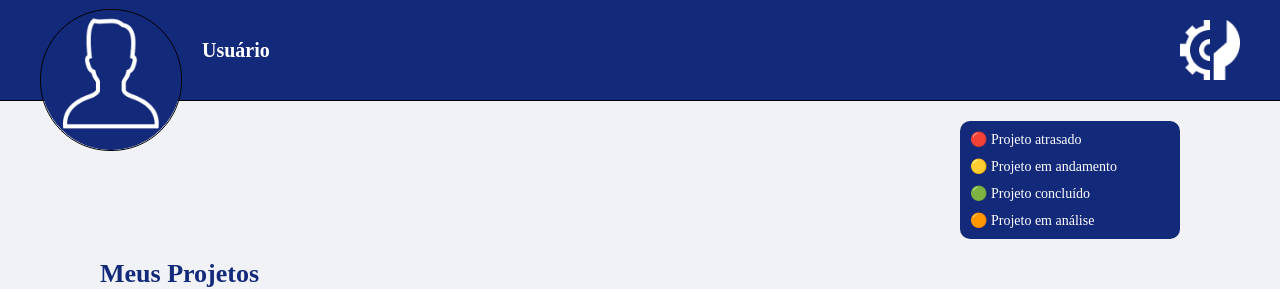
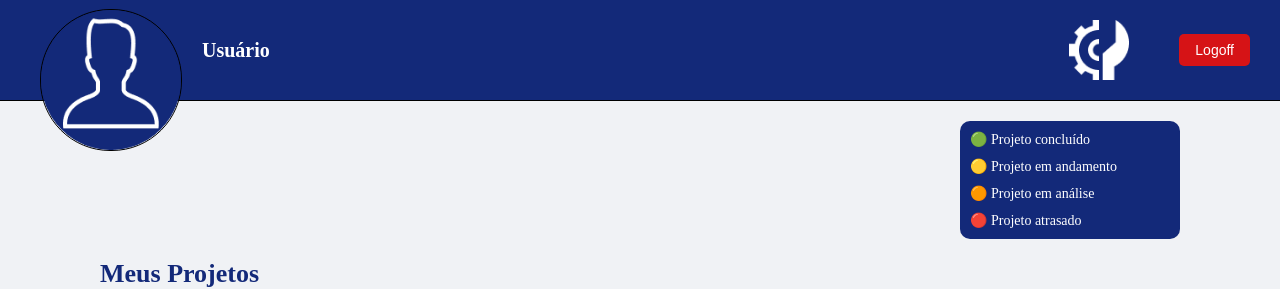
Before and after one commit to LucasRayzer/PIN3, a React (Vite) app in the folder PIN3/: page /homeCoord in a window 1280 px wide. Shown: the top 289 px of the page. Built offline with nearby package versions, Linux system fonts and the light colour scheme; no server answers.

Commit message:
Last Update

```diff
--- a/PIN3/src/components/HeaderMenu/NavHeader.styles.jsx
+++ b/PIN3/src/components/HeaderMenu/NavHeader.styles.jsx
@@ -56,3 +56,20 @@ export const ConfigImage = styled.img.attrs({
    display:flex;
    align-items: center;
   `;
+
+
+  export const LogoutButton = styled.button`
+      background-color: #d61316;
+      color: white;
+      border: none;
+      border-radius: 5px;
+      padding: 8px 16px;
+      font-size: 14px;
+      cursor: pointer;
+      margin-left: 10px;
+      margin-right: 30px;
+
+      &:hover {
+          background-color: #d9363e;
+      }
+  `;
--- a/PIN3/src/components/HeaderMenu/NavHeader.ui.jsx
+++ b/PIN3/src/components/HeaderMenu/NavHeader.ui.jsx
@@ -2,7 +2,7 @@ import React, { useContext, useEffect, useState } from 'react';
 import { useNavigate } from 'react-router-dom';
 import axios from 'axios';
 import {
-    NavContainer, NavUser, NavUserImage, NavUserInfo, ConfigImage, ConfigBlock
+    NavContainer, NavUser, NavUserImage, NavUserInfo, ConfigImage, ConfigBlock, LogoutButton
 } from './NavHeader.styles';
 import ConfigLogo from '../../assets/images/ConfigLogo.png';
 import userFoto from '../../assets/images/user_Default_Avatar.png';
@@ -11,7 +11,7 @@ import AuthContext from '../../AuthContext';
 export default function NavHeader() {
     const navigate = useNavigate();
     const [userData, setUserData] = useState({ userName: '', fotoPerfil: '' });
-    const {authData, setAuthData } = useContext(AuthContext);
+    const { authData, setAuthData } = useContext(AuthContext);
 
     useEffect(() => {
         const fetchUserName = async (idU) => {
@@ -26,6 +26,13 @@ export default function NavHeader() {
         fetchUserName(authData.idU);
     }, [authData.idU]);
 
+    const handleLogoff = () => {
+        // Limpa os dados de autenticação
+        setAuthData(null);
+        localStorage.removeItem('authToken'); // Exemplo se você salva o token no localStorage
+        navigate('/login'); // Redireciona para a página de login
+    };
+
     return (
         <NavContainer>
             <NavUser>
@@ -34,6 +41,7 @@ export default function NavHeader() {
             </NavUser>
             <ConfigBlock>
                 <ConfigImage onClick={() => navigate('/settings')} src={ConfigLogo} alt='Config' />
+                <LogoutButton onClick={handleLogoff}>Logoff</LogoutButton>
             </ConfigBlock>
         </NavContainer>
     );
--- a/PIN3/src/pages/adminPages/ExibeRelatorio/RelatorioPageView.ui.jsx
+++ b/PIN3/src/pages/adminPages/ExibeRelatorio/RelatorioPageView.ui.jsx
@@ -61,12 +61,12 @@ export default function ViewRelatorioProjectAdmin() {
             <ViewRelatorioContainerAdmin>
                 <TasksSectionAdmin>
                     <BlockAdmin>
-                        <TitleAdmin>Tarefas Concluídas</TitleAdmin>
-                        <ValueAdmin>{relatorio.totalTarefas || 0}</ValueAdmin>
+                        <TitleAdmin>Entregas Feitas</TitleAdmin>
+                        <ValueAdmin>{relatorio.countTarefaConcluida || 0}</ValueAdmin>
                     </BlockAdmin>
                     <BlockAdmin>
                         <TitleAdmin>Número de tarefas Atribuídas</TitleAdmin>
-                        <ValueAdmin>{relatorio.tarefasAtribuidas || 0}</ValueAdmin>
+                        <ValueAdmin>{relatorio.totalTarefas || 0}</ValueAdmin>
                     </BlockAdmin>
                     <BlockAdmin>
                         <TitleAdmin>Dias Restantes</TitleAdmin>
@@ -74,7 +74,13 @@ export default function ViewRelatorioProjectAdmin() {
                     </BlockAdmin>
                     <BlockAdmin>
                         <TitleAdmin>Status do Projeto</TitleAdmin>
-                        <ValueAdmin>{relatorio.statusProjeto || 'Indefinido'}</ValueAdmin>
+                        <ValueAdmin>
+                            {relatorio.statusProjeto === 1 && 'Concluído'}
+                            {relatorio.statusProjeto === 2 && 'Pendente'}
+                            {relatorio.statusProjeto === 3 && 'Em andamento'}
+                            {relatorio.statusProjeto === 4 && 'Atrasado'}
+                            {![1, 2, 3, 4].includes(relatorio.statusProjeto) && 'Indefinido'}
+                        </ValueAdmin>
                     </BlockAdmin>
                     <BlockAdmin>
                         <TitleAdmin>Data de Início</TitleAdmin>
@@ -107,8 +113,8 @@ export default function ViewRelatorioProjectAdmin() {
                     </ScrollContainerAdminPart>
                     <BlockAdmin>
                         <TitleAdmin>Desempenho da Equipe</TitleAdmin>
-                        <Title>Tempo Médio de conclusão de Tarefas:{relatorio.tempoMedioConclusao}</Title>
-                        <Title>% de Tarefas entregues no prazo:{relatorio.percentualDentroPrazo}</Title>
+                        <Title>Tempo Médio de conclusão de Tarefas: {relatorio.tempoMedioConclusao} dias.</Title>
+                        <Title>% de Tarefas entregues no prazo: {relatorio.percentualDentroPrazo}</Title>
                     </BlockAdmin>
                     <BlockAdmin>
                         <TitleAdmin>Relatório de</TitleAdmin>
--- a/PIN3/src/pages/coordenadorPages/ExibeRelatorio/RelatorioPageView.ui.jsx
+++ b/PIN3/src/pages/coordenadorPages/ExibeRelatorio/RelatorioPageView.ui.jsx
@@ -66,12 +66,12 @@ export default function ViewRelatorioProjectCoord() {
 
                 <TasksSectionCoord>
                     <BlockCoord>
-                    <TitleCoord>Tarefas Concluídas</TitleCoord>
-                    <ValueCoord>{relatorio.totalTarefas || 0}</ValueCoord>
+                    <TitleCoord>Entregas Feitas</TitleCoord>
+                    <ValueCoord>{relatorio.countTarefaConcluida|| 0}</ValueCoord>
                     </BlockCoord>
                     <BlockCoord>
                     <TitleCoord>Número de tarefas Atribuidas</TitleCoord>
-                        <ValueCoord>{relatorio.tarefasAtribuidas || 0}</ValueCoord>
+                        <ValueCoord>{relatorio.totalTarefas || 0}</ValueCoord>
                     </BlockCoord>
                     <BlockCoord>
                     <TitleCoord>Dias Restantes</TitleCoord>
@@ -79,7 +79,13 @@ export default function ViewRelatorioProjectCoord() {
                     </BlockCoord>
                     <BlockCoord>
                     <TitleCoord>Status do Projeto</TitleCoord>
-                        <ValueCoord>{relatorio.statusProjeto || 'Indefinido'}</ValueCoord>
+                        <ValueCoord>
+                            {relatorio.statusProjeto === 1 && 'Concluído'}
+                            {relatorio.statusProjeto === 2 && 'Pendente'}
+                            {relatorio.statusProjeto === 3 && 'Em andamento'}
+                            {relatorio.statusProjeto === 4 && 'Atrasado'}
+                            {![1, 2, 3, 4].includes(relatorio.statusProjeto) && 'Indefinido'}
+                            </ValueCoord>
                     </BlockCoord>
                     <BlockCoord>
                     <TitleCoord>Data de Início</TitleCoord>
@@ -113,8 +119,8 @@ export default function ViewRelatorioProjectCoord() {
 
                     <BlockCoord>
                         <TitleCoord>Desempenho da Equipe </TitleCoord>
-                        <Title>Tempo Médio de conclusão de Tarefas:{relatorio.tempoMedioConclusao}</Title>
-                        <Title>% de Tarefas entregues no prazo:{relatorio.percentualDentroPrazo}</Title>
+                        <Title>Tempo Médio de conclusão de Tarefas: {relatorio.tempoMedioConclusao} dias.</Title>
+                        <Title>% de Tarefas entregues no prazo: {relatorio.percentualDentroPrazo}</Title>
                     </BlockCoord>
 
                 </ParticipantsSectionCoord>
--- a/PIN3/src/pages/coordenadorPages/HomePage/HomePageCoord.ui.jsx
+++ b/PIN3/src/pages/coordenadorPages/HomePage/HomePageCoord.ui.jsx
@@ -86,10 +86,10 @@ export default function HomePage() {
             <HomeContainerCoord>
                 <StatusSectionConfigCoord>
                     <StatusSectionCoord>
+                        <StatusItemCoord><span>🟢 Projeto concluído</span></StatusItemCoord>
+                        <StatusItemCoord><span>🟡 Projeto em andamento</span></StatusItemCoord>
+                        <StatusItemCoord><span>🟠 Projeto em análise</span></StatusItemCoord>
                         <StatusItemCoord><span>🔴 Projeto atrasado</span></StatusItemCoord>
-                        <StatusItemCoord><span>🟡 Projeto em andamento</span></StatusItemCoord>
-                        <StatusItemCoord><span>🟢 Projeto concluído</span></StatusItemCoord>
-                        <StatusItemCoord><span>🟠 Projeto em análise</span></StatusItemCoord>
                     </StatusSectionCoord>
                 </StatusSectionConfigCoord>
 
--- a/PIN3/src/pages/coordenadorPages/NovoProjetoPage/NewProjectCoord.ui.jsx
+++ b/PIN3/src/pages/coordenadorPages/NovoProjetoPage/NewProjectCoord.ui.jsx
@@ -152,18 +152,7 @@ export default function NewProjectPage() {
                         </ContainerDataNewProject>
                 </ContainerCoord>
                 <ContainerCoord>
-                    <ContainerParticipantesNovoProjeto>
-                        <TitleName>Número de Participantes*</TitleName>
-                        <SelectBoxCoord
-                            value={participantNumber}
-                            onChange={(e) => setParticipantNumber(e.target.value)}
-                        >
-                            <option value={0}>Caixa de Seleção de número</option>
-                            {[1, 2, 3, 4].map(num => (
-                                <option key={num} value={num}>{num}</option>
-                            ))}
-                        </SelectBoxCoord>
-                    </ContainerParticipantesNovoProjeto>
+
                     <ContainerParticipantesNovoProjeto>
                         <TitleName>Selecione os Participantes*</TitleName>
                         <ParticipantListCoord>
```
